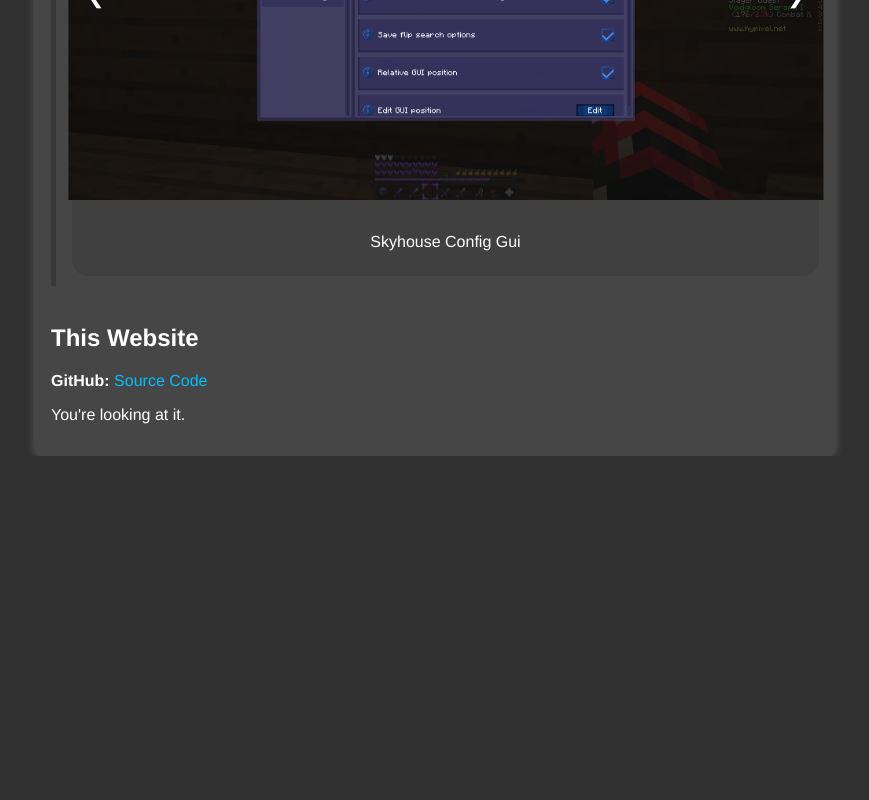
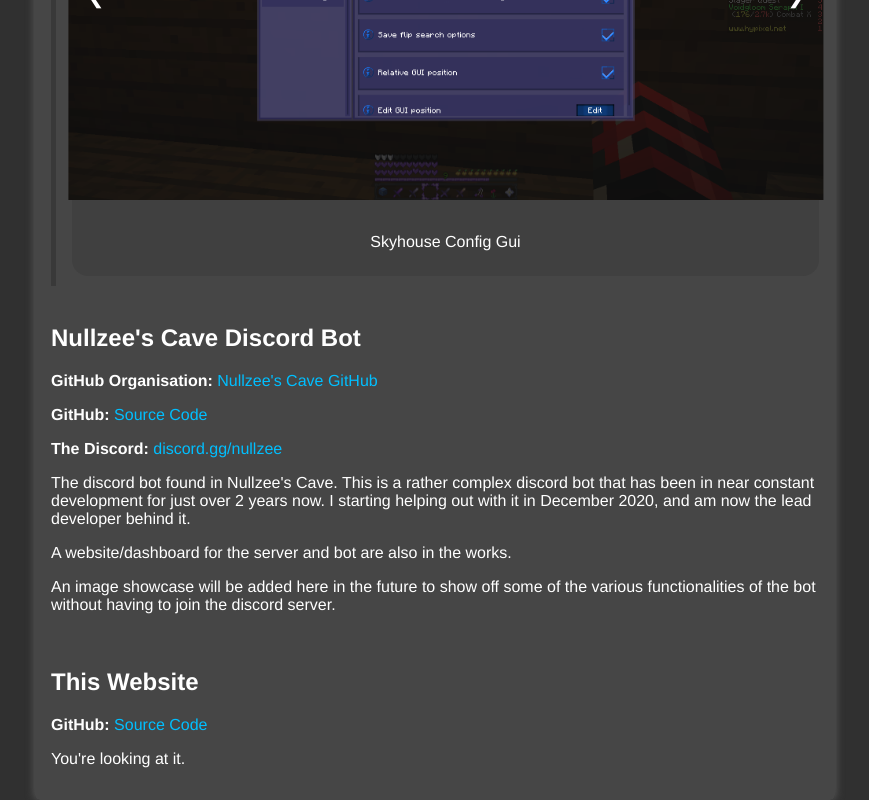
Before and after one commit to Septikai/Septikai-Website, a Vue app: page /projects in a window 1280 px wide. Shown: the part 925-1725 px from the top of the page, without its empty margins (205-1074 px from the left). Before the commit the page ends 1381 px from the top, so only its background shows below. Built offline with nearby package versions, Linux system fonts and the light colour scheme.

Commit message:
add nullzee bot to projects page

```diff
--- a/src/views/Projects.vue
+++ b/src/views/Projects.vue
@@ -27,6 +27,14 @@
       <p>and many more features planned and in development for both.</p>
       <SlideShow :images="getImages('skyhouse')"></SlideShow>
     </div>
+    <br>
+    <h2>Nullzee's Cave Discord Bot</h2>
+    <p><strong>GitHub Organisation:</strong> <a target="_blank" href="https://github.com/nullzee-cave">Nullzee's Cave GitHub</a></p>
+    <p><strong>GitHub:</strong> <a target="_blank" href="https://github.com/nullzee-cave/nullzee-bot">Source Code</a></p>
+    <p><strong>The Discord:</strong> <a target="_blank" href="https://discord.com/invite/nullzee">discord.gg/nullzee</a></p>
+    <p>The discord bot found in Nullzee's Cave. This is a rather complex discord bot that has been in near constant development for just over 2 years now. I starting helping out with it in December 2020, and am now the lead developer behind it.</p>
+    <p>A website/dashboard for the server and bot are also in the works.</p>
+    <p>An image showcase will be added here in the future to show off some of the various functionalities of the bot without having to join the discord server.</p>
     <br>
     <h2>This Website</h2>
     <p><strong>GitHub:</strong> <a target="_blank" href="https://github.com/Septikai/Septikai-Website">Source Code</a></p>
```
